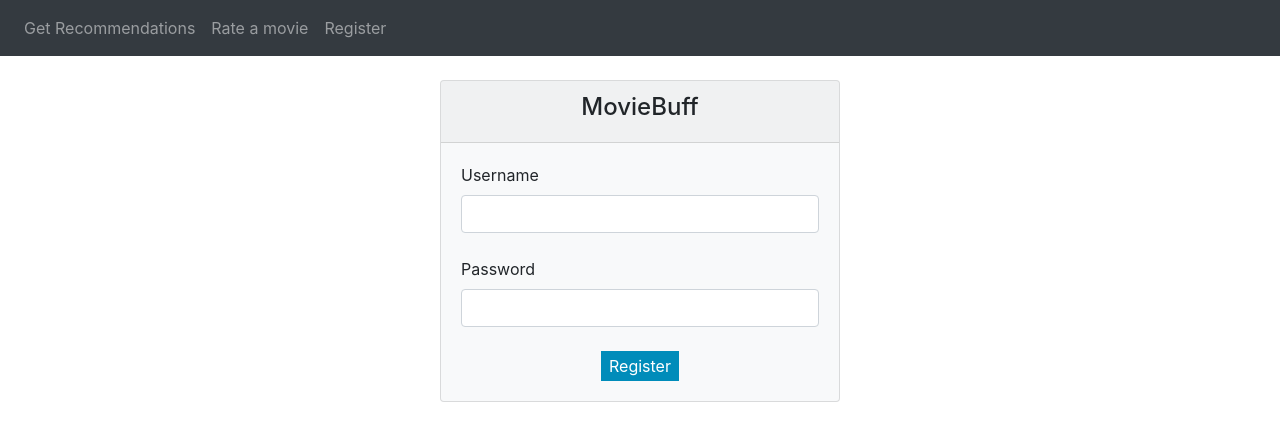
After one commit to PrakharGoenka/MovieBuff, a Flask app: page /register in a window 1280 px wide. The commit adds this page. Shown: the top 441 px of the page. Run offline with Flask 2, Linux system fonts and the light colour scheme; some libraries are stand-ins or nearby versions.

Commit message:
Add signup functionality.

```diff
--- a/app/forms.py
+++ b/app/forms.py
@@ -3,7 +3,7 @@ from flask_wtf import FlaskForm
 from wtforms import StringField, PasswordField, BooleanField, SubmitField, SelectField, IntegerField
 from wtforms.validators import DataRequired
 
-class LoginForm(FlaskForm):
+class Recommendations(FlaskForm):
     username = StringField('Username', validators=[DataRequired()])
     password = PasswordField('Password', validators = [DataRequired()])
     submit = SubmitField('Get Recommendations')
@@ -21,3 +21,9 @@ class RateMovie(FlaskForm):
     movie_id = SelectField('Movie Id', choices = movie_list, validators=[DataRequired()])
     rating = IntegerField('Rating', validators=[DataRequired()])
     submit = SubmitField('Submit Rating')
+
+class RegisterUser(FlaskForm):
+
+    username = StringField('Username', validators=[DataRequired()])
+    password = PasswordField('Password', validators = [DataRequired()])
+    submit = SubmitField('Register')
--- a/app/routes.py
+++ b/app/routes.py
@@ -1,13 +1,13 @@
 from flask import render_template, flash, redirect, url_for
 import pickle
 from app import app
-from app.forms import LoginForm, RateMovie
+from app.forms import Recommendations, RateMovie, RegisterUser
 from app.mv import MovieRecommender
 from app.user import *
 
 @app.route('/', methods = ['GET', 'POST'])
 def get_recommendations():
-    form = LoginForm()
+    form = Recommendations()
 
     if form.validate_on_submit():
         try:
@@ -49,3 +49,22 @@ def rate_movie():
         return redirect(url_for('get_recommendations'))
 
     return render_template('rate.html', title = 'Rate Movie', form = form)
+
+@app.route('/register', methods = ['GET', 'POST'])
+def register_user():
+
+    form = RegisterUser()
+    if form.validate_on_submit():
+        username = form.username.data
+        password = form.password.data
+
+        status, message = createNewUser(username, password)
+
+        if status == False:
+            flash(message)
+            return redirect(url_for('register_user'))
+
+        flash(message)
+        return redirect(url_for('get_recommendations'))
+
+    return render_template('register.html', title = 'Register User', form = form)
--- a/app/templates/base.html
+++ b/app/templates/base.html
@@ -42,6 +42,9 @@
                 <li class="nav-item ">
                     <a class="nav-link" href="{{ url_for('rate_movie') }}">Rate a movie</a>
                 </li>
+                <li class="nav-item ">
+                    <a class="nav-link" href="{{ url_for('register_user') }}">Register</a>
+                </li>
             </ul>
         </nav>
         <div class="text-center">
--- /dev/null
+++ b/app/templates/register.html
@@ -0,0 +1,35 @@
+{% extends "base.html" %} {% block content %}
+
+
+<div class="card bg-light my-4" style="width:400px">
+  <div class="card-header text-center">
+   <h4> MovieBuff </h4>
+  </div>
+
+  <div class="card-body ">
+    <form action="" method="post" novalidate>
+      {{form.hidden_tag()}}
+      <div>
+        {{ form.username.label }} <br />
+        {{ form.username(size=32,class_="form-control") }}
+        {% for error in form.username.errors %}
+          <span style="color: red;">[{{ error }}]</span>
+        {% endfor %}
+      </div>
+      <br/>
+      <div>
+        {{ form.password.label }} <br />
+        {{ form.password(size=32,class_="form-control") }}
+        {% for error in form.password.errors %}
+          <span style="color: red;">[{{ error }}]</span>
+        {% endfor %}
+      </div>
+      <br/>
+      <div class = "text-center">
+      {{ form.submit() }}
+      </div>
+    </form>
+  </div>
+</div>
+
+{% endblock %}
```
Also changed, not shown: app/user.py (+25 -1 lines), 1 other file.
